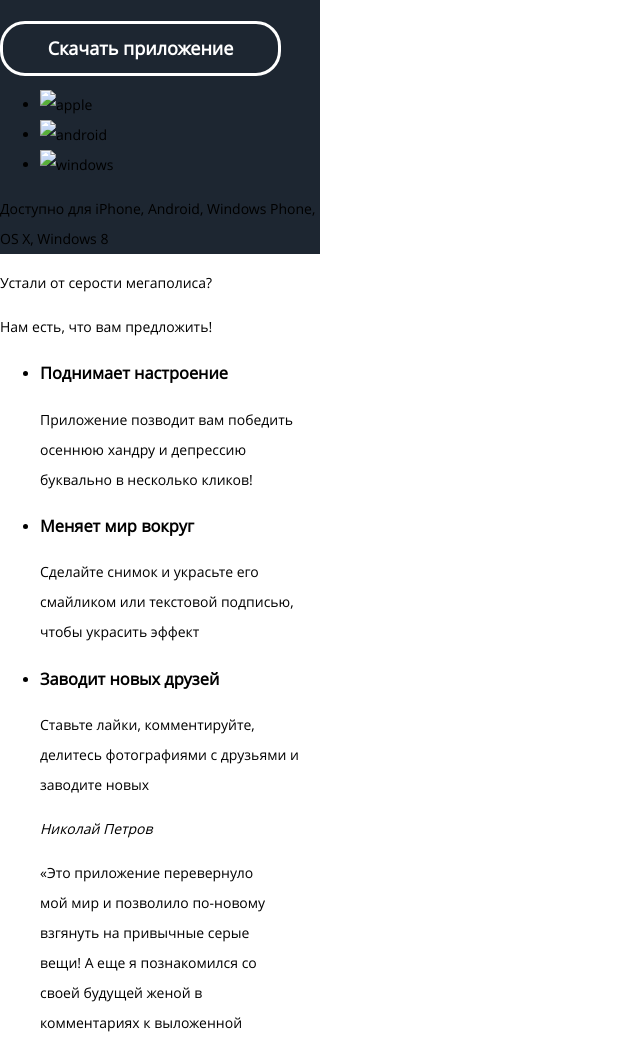
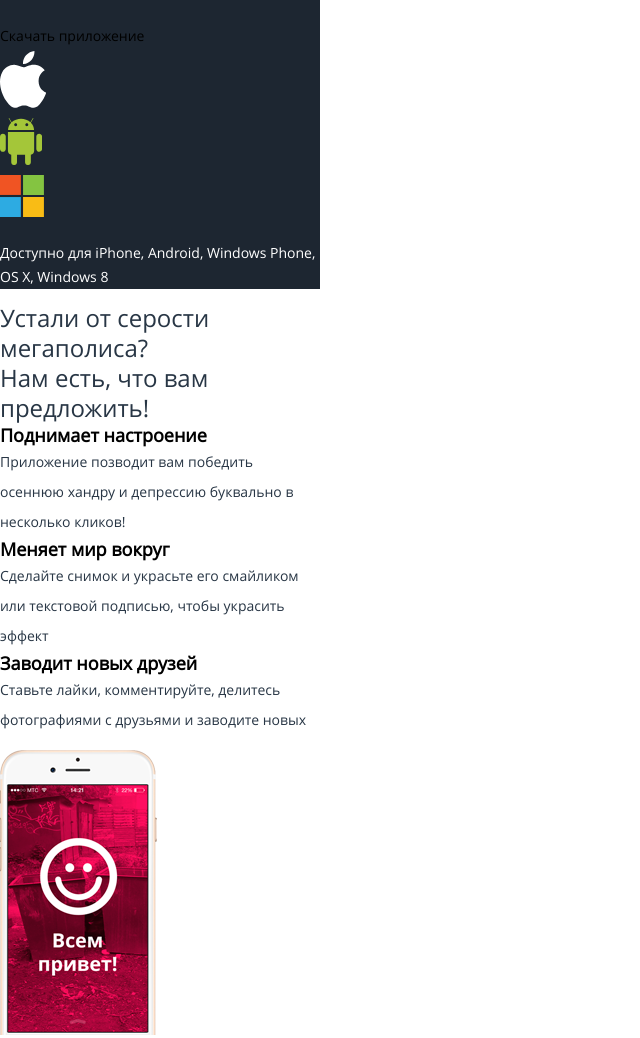
Before and after one commit to Alexey197/552287-pink, a website: page source/index.html in a window 1280 px wide. Shown: the part 760-1798 px from the top of the page, without its empty margins (0-640 px from the left). Drawn offline with nearby package versions, Linux system fonts and the light colour scheme; files that its build step writes are made by us from their sources.

Commit message:
improve trevis

```diff
--- a/source/index.html
+++ b/source/index.html
@@ -17,7 +17,7 @@
               <path fill="#FFFFFF" d="M30.87,1.32c0-0.676,0.579-1.256,1.256-1.256h0.354c0.58,0,0.934,0.29,1.288,0.74l13.684,17.45V1.256 C47.451,0.58,47.998,0,48.707,0c0.676,0,1.223,0.58,1.223,1.256v20.348c0,0.676-0.482,1.191-1.158,1.191h-0.129 c-0.548,0-0.934-0.322-1.32-0.772L33.349,4.153v17.45c0,0.676-0.547,1.256-1.255,1.256c-0.677,0-1.224-0.58-1.224-1.256V1.32z"/>
               <path fill="#FFFFFF" d="M56.3,1.288C56.3,0.58,56.879,0,57.556,0c0.708,0,1.287,0.58,1.287,1.288v12.331L71.689,0.451 C71.979,0.193,72.269,0,72.688,0c0.676,0,1.224,0.612,1.224,1.256c0,0.354-0.161,0.644-0.419,0.901l-7.984,7.92l8.564,10.561 c0.225,0.29,0.354,0.547,0.354,0.934c0,0.676-0.579,1.288-1.287,1.288c-0.483,0-0.806-0.258-1.03-0.58l-8.403-10.463l-4.862,4.861 v4.894c0,0.708-0.579,1.288-1.287,1.288c-0.677,0-1.256-0.58-1.256-1.288V1.288z"/>
             </g>
-           </svg>
+          </svg>
         </a>
           <button class="main-nav__button" type="button">
             <svg version="1.0" id="Layer_1" xmlns="http://www.w3.org/2000/svg" xmlns:xlink="http://www.w3.org/1999/xlink" x="0px" y="0px" width="23.867px" height="23.867px" viewBox="0 0 23.867 23.867" enable-background="new 0 0 23.867 23.867" xml:space="preserve">
@@ -33,21 +33,35 @@
         </ul>
       </nav>
       <div class="page-header__download">
-      <a class="page-header__link" href="#">Скачать приложение</a>
+      <a class="page-header__link button" href="#">Скачать приложение</a>
       <ul class="page-header__store-list store-list">
         <li class="store-list__item">
           <a href="#" class="store-list__link">
-            <img class="store-list__image" src="#" alt="apple">
+            <svg version="1.0" id="Layer_1" xmlns="http://www.w3.org/2000/svg" xmlns:xlink="http://www.w3.org/1999/xlink" x="0px" y="0px" width="46.21px" height="56.753px" viewBox="0 0 46.21 56.753" enable-background="new 0 0 46.21 56.753" xml:space="preserve">
+              <path fill="#FFFFFF" d="M38.593,30.15c0.081,8.59,7.535,11.447,7.617,11.483c-0.062,0.202-1.19,4.073-3.927,8.072 c-2.365,3.457-4.82,6.901-8.688,6.973c-3.799,0.07-5.021-2.253-9.365-2.253c-4.344,0-5.702,2.182-9.298,2.32 c-3.733,0.142-6.576-3.739-8.961-7.184c-4.875-7.046-8.598-19.91-3.597-28.593c2.484-4.313,6.925-7.043,11.743-7.114 c3.666-0.069,7.126,2.466,9.366,2.466c2.241,0,6.444-3.049,10.865-2.601c1.85,0.077,7.044,0.747,10.38,5.629 C44.459,19.519,38.531,22.971,38.593,30.15 M31.453,9.062C33.435,6.662,34.769,3.323,34.405,0c-2.857,0.115-6.312,1.904-8.36,4.302 c-1.837,2.123-3.445,5.521-3.011,8.778C26.218,13.326,29.47,11.461,31.453,9.062"/>
+            </svg>
           </a>
         </li>
         <li class="store-list__item">
           <a href="#" class="store-list__link">
-            <img class="store-list__image" src="#" alt="android">
+            <svg version="1.1" id="Layer_1" xmlns="http://www.w3.org/2000/svg" xmlns:xlink="http://www.w3.org/1999/xlink" x="0px" y="0px" width="42.084px" height="47.041px" viewBox="0 0 42.084 47.041" enable-background="new 0 0 42.084 47.041" xml:space="preserve">
+              <path fill="#A4C639" d="M34.144,14.009H7.945c-0.009,0.11-0.018,0.22-0.018,0.333v18.755c0,1.926,1.457,3.49,3.316,3.627v7.43 c0,1.594,1.291,2.885,2.885,2.885c1.593,0,2.885-1.291,2.885-2.885v-7.42h8.058v7.42c0,1.594,1.291,2.885,2.885,2.885 c1.595,0,2.886-1.291,2.886-2.885v-7.434c1.858-0.137,3.315-1.701,3.315-3.627V14.342C34.157,14.229,34.153,14.119,34.144,14.009z"/>
+              <path id="c-4-9-2-9-2-9" fill="#A4C639" d="M2.886,15.679L2.886,15.679c1.593,0,2.886,1.292,2.886,2.885v12.378 c0,1.595-1.292,2.886-2.886,2.886l0,0C1.292,33.828,0,32.537,0,30.942V18.564C0,16.97,1.292,15.679,2.886,15.679z"/>
+              <path id="c-4-1-7-3-8-4" fill="#A4C639" d="M39.198,15.679L39.198,15.679c1.595,0,2.886,1.292,2.886,2.885v12.378 c0,1.595-1.291,2.886-2.886,2.886l0,0c-1.594,0-2.885-1.291-2.885-2.886V18.564C36.313,16.97,37.604,15.679,39.198,15.679z"/>
+              <path fill="#A4C639" d="M8.03,11.967h26.026c-0.039-2.783-1.234-5.322-3.187-7.275l2.446-4.235c0.082-0.146,0.031-0.331-0.112-0.415 c-0.146-0.084-0.331-0.034-0.415,0.111L30.416,4.26c-2.052-1.853-6.249-3.4-9.374-3.4l0,0c-3.016,0-7.322,1.547-9.374,3.4 L9.296,0.152C9.213,0.007,9.027-0.042,8.881,0.041C8.736,0.125,8.686,0.311,8.77,0.456l2.445,4.235 C9.265,6.645,8.068,9.184,8.03,11.967z M25.323,6.804c-0.002-0.805,0.664-1.46,1.488-1.462c0.826-0.002,1.494,0.648,1.498,1.454 c0,0.002,0,0.005,0,0.008c0.002,0.805-0.664,1.46-1.49,1.462c-0.823,0.002-1.493-0.649-1.496-1.454 C25.323,6.81,25.323,6.807,25.323,6.804z M14.18,6.804c-0.001-0.805,0.665-1.46,1.489-1.462c0.824-0.002,1.494,0.648,1.497,1.454 c0,0.002,0,0.005,0,0.008c0.002,0.805-0.664,1.46-1.488,1.462c-0.825,0.002-1.495-0.649-1.498-1.454 C14.18,6.81,14.18,6.807,14.18,6.804z"/>
+            </svg>
           </a>
         </li>
         <li class="store-list__item">
           <a href="#" class="store-list__link">
-            <img class="store-list__image" src="#" alt="windows">
+            <svg version="1.0" id="Layer_1" xmlns="http://www.w3.org/2000/svg" xmlns:xlink="http://www.w3.org/1999/xlink" x="0px" y="0px" width="43.922px" height="41.992px" viewBox="0 0 43.922 41.992" enable-background="new 0 0 43.922 41.992" xml:space="preserve">
+              <g>
+                <path id="path5058" fill="#F05423" d="M20.874,19.953H0V0h20.874V19.953z"/>
+                <path id="path5060" fill="#84C441" d="M43.922,19.953H23.049V0h20.873V19.953z"/>
+                <path id="path5062" fill="#2DABE2" d="M20.873,41.992H0V22.04h20.873V41.992z"/>
+                <path id="path5064" fill="#F9BC15" d="M43.922,41.992H23.049V22.04h20.873V41.992z"/>
+              </g>
+            </svg>
           </a>
         </li>
       </ul>
--- /dev/null
+++ b/source/less/blocks/advantages.less
@@ -0,0 +1,23 @@
+.advantages {
+  .ul_config;
+  width: 320px;
+  background: url("../img/iphone-screen-mobile@1x.png") no-repeat 0 327px;
+}
+
+.advantages__item:nth-of-type(3) {
+  padding-bottom: 300px;
+}
+
+.advantages__title {
+  margin: 0;
+  padding: 0;
+  .font_config(18px, 24px, 700, @font_family);
+  color: #000000;
+}
+
+.advantages__text {
+  margin: 0;
+  padding: 0;
+  .font_config(@font_size: 14px,@line_height, 400, @font_family);
+  color: #283645;
+}
--- /dev/null
+++ b/source/less/blocks/button.less
@@ -0,0 +1,10 @@
+.button-download {
+  display: block;
+  width: 281px;
+  height: 55px;
+  text-align: center;
+  .font_config(18px, 49px, 700, @font_family);
+  color: #ffffff;
+  border: 3px solid #ffffff;
+  border-radius: 25px;
+}
--- /dev/null
+++ b/source/less/blocks/offer.less
@@ -0,0 +1,6 @@
+.offer__text {
+  margin: 0;
+  padding: 0;
+  .font_config(24px, @line_height, 300, @font_family);
+  color: #283645;
+}
--- a/source/less/blocks/page-header.less
+++ b/source/less/blocks/page-header.less
@@ -5,17 +5,10 @@
 .page-header__download {
   width: 320px;
   padding-top: 490px;
-  background-image: url("../img/bg-back-mobile@1x.jpg");
-  background-repeat: no-repeat;
+  background: url("../img/bg-back-mobile@1x.jpg") no-repeat;
 }
 
-.page-header__link {
-  display: block;
-  width: 281px;
-  height: 55px;
-  text-align: center;
-  .font_config(18px, 49px, 700, @font_family);
+.page-header__text {
+  .font_config(@font_size, 24px, 300, @font_family);
   color: #ffffff;
-  border: 3px solid #ffffff;
-  border-radius: 25px;
 }
--- /dev/null
+++ b/source/less/blocks/store-list.less
@@ -0,0 +1,3 @@
+.store-list {
+  .ul_config();
+}
--- a/source/less/style.less
+++ b/source/less/style.less
@@ -15,3 +15,11 @@
 @import "blocks/site-list";
 
 @import "blocks/page-header";
+
+@import "blocks/button";
+
+@import "blocks/store-list";
+
+@import "blocks/offer";
+
+@import "blocks/advantages";
--- a/source/less/variables.less
+++ b/source/less/variables.less
@@ -4,4 +4,4 @@
 
 @font_weight: 400;
 
-@font_family: "Open Sans", "Arial", sans-serif;
+@font_family: "Open Sans";
```
Also changed, not shown: source/less/blocks/main-nav.less (line endings or trailing spaces), source/less/global.less (line endings or trailing spaces).
